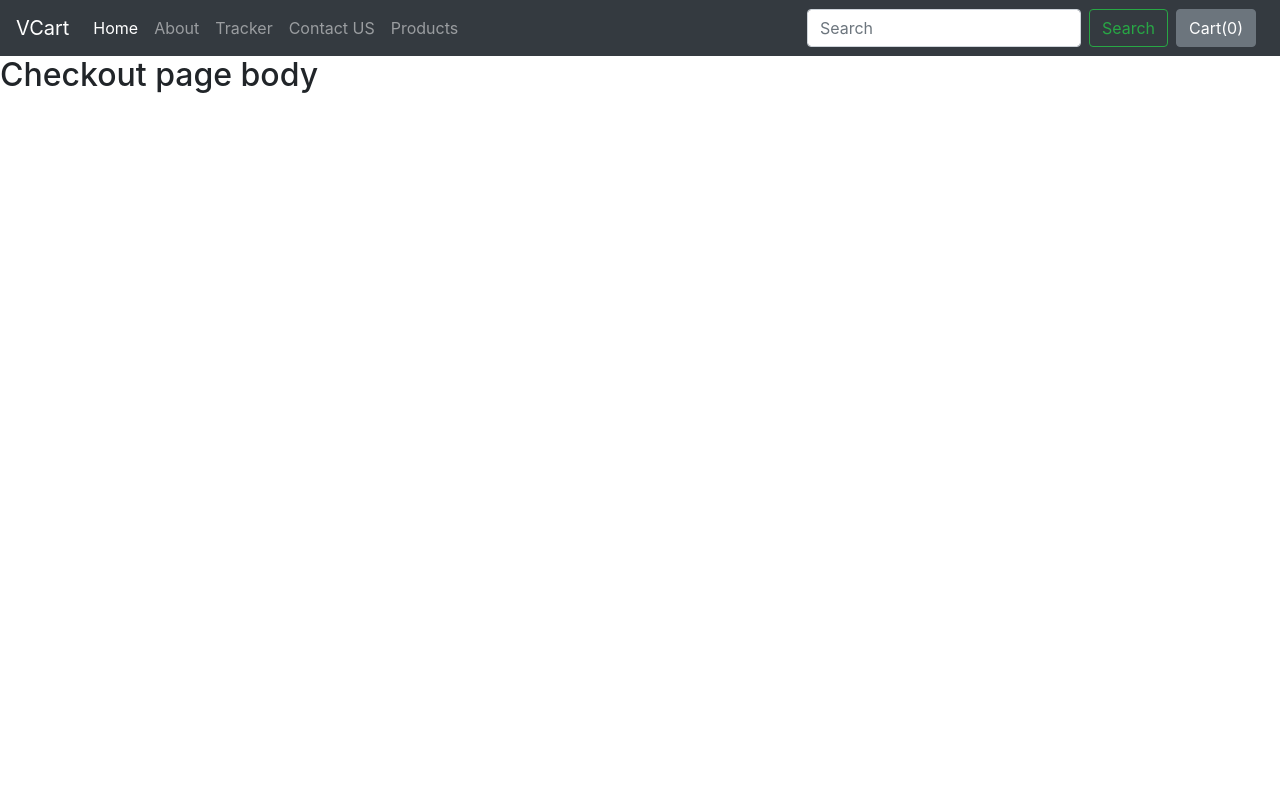
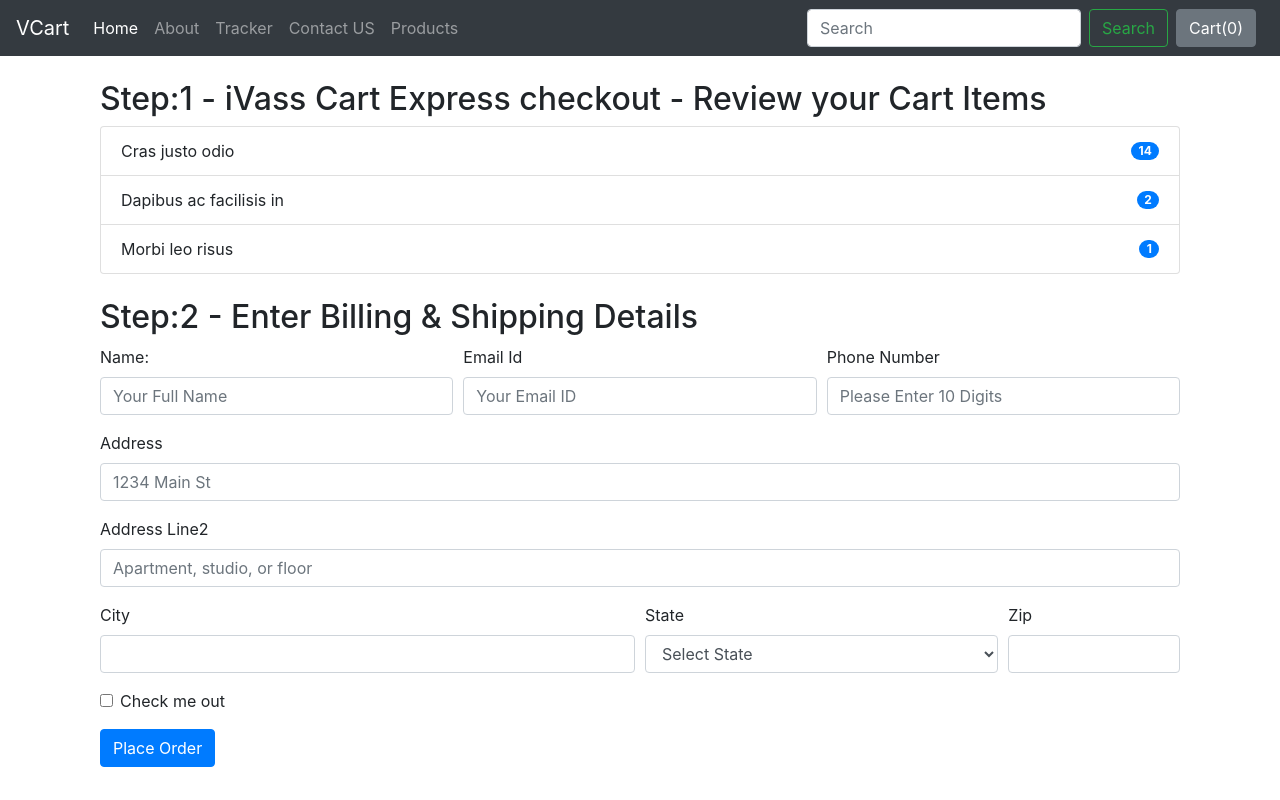
Before and after one commit to anandvmclt/Shoppingcart, a Django app: page /shop/cart in a window 1280 px wide. Run offline with Django 3.2, Linux system fonts and the light colour scheme; some libraries are stand-ins or nearby versions.

Commit message:
12.0 - Video49# Finished- Checkout page Added

```diff
--- a/mac/shop/templates/shop/Checkout.html
+++ b/mac/shop/templates/shop/Checkout.html
@@ -1,7 +1,84 @@
 {% extends 'shop/basic.html' %}
+{% block title %} vCart- Checkout page{% endblock %}
+{% block body %}
 
-{% block title %} vCart- Checkout page{% endblock %}
+<div class="container">
+    <div class="col my-4">
+        <h2>Step:1 - iVass Cart Express checkout - Review your Cart Items</h2>
+        <div id="items">
+            <ul class="list-group">
+                <li class="list-group-item d-flex justify-content-between align-items-center">
+                Cras justo odio
+                <span class="badge badge-primary badge-pill">14</span>
+                </li>
+                <li class="list-group-item d-flex justify-content-between align-items-center">
+                Dapibus ac facilisis in
+                <span class="badge badge-primary badge-pill">2</span>
+                </li>
+                <li class="list-group-item d-flex justify-content-between align-items-center">
+                Morbi leo risus
+                <span class="badge badge-primary badge-pill">1</span>
+                </li>
+            </ul>
+        </div>
+    </div>
+    <div class="col my-4">
+        <h2>Step:2 - Enter Billing & Shipping Details</h2>
+        <form>
+            <div class="form-row">
 
-{% block body %}
-<h2> Checkout page body</h2>
+              <div class="form-group col-md-4">
+                <label for="inputname">Name:</label>
+                <input type="name" class="form-control" id="inputname" placeholder="Your Full Name">
+              </div>
+                <div class="form-group col-md-4">
+                    <label for="inputEmail4">Email Id</label>
+                    <input type="email" class="form-control" id="inputEmail4" placeholder="Your Email ID">
+                </div>
+                <div class="form-group col-md-4">
+                    <label for="inputPhone">Phone Number</label>
+                    <input type="tel" class="form-control" id="inputPhone" placeholder="Please Enter 10 Digits">
+                </div>
+            </div>
+            <div class="form-group">
+              <label for="inputAddress">Address</label>
+              <input type="text" class="form-control" id="inputAddress" placeholder="1234 Main St">
+            </div>
+            <div class="form-group">
+              <label for="inputAddress2">Address Line2</label>
+              <input type="text" class="form-control" id="inputAddress2" placeholder="Apartment, studio, or floor">
+            </div>
+            <div class="form-row">
+              <div class="form-group col-md-6">
+                <label for="inputCity">City</label>
+                <input type="text" class="form-control" id="inputCity">
+              </div>
+              <div class="form-group col-md-4">
+                <label for="inputState">State</label>
+                <select id="inputState" class="form-control">
+                  <option selected>Select State</option>
+                  <option>Kerala</option>
+                  <option>Karnataka</option>
+                  <option>Gujarath</option>
+                  <option>Tamil Nadu</option>
+                </select>
+              </div>
+              <div class="form-group col-md-2">
+                <label for="inputZip">Zip</label>
+                <input type="text" class="form-control" id="inputZip">
+              </div>
+            </div>
+            <div class="form-group">
+              <div class="form-check">
+                <input class="form-check-input" type="checkbox" id="gridCheck">
+                <label class="form-check-label" for="gridCheck">
+                  Check me out
+                </label>
+              </div>
+            </div>
+            <button type="submit" class="btn btn-primary">Place Order</button>
+          </form>
+    </div>
+</div>
+
 {% endblock %}
```
